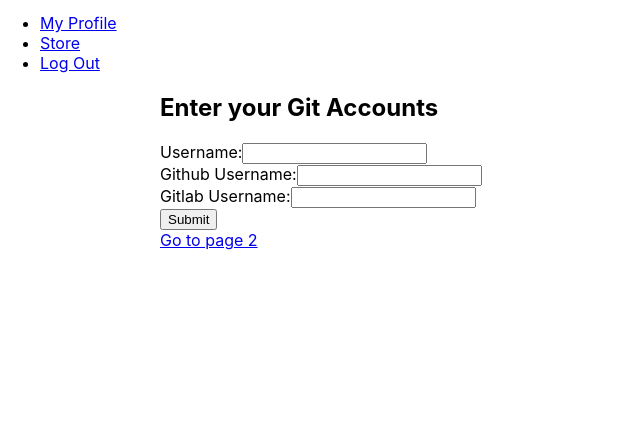
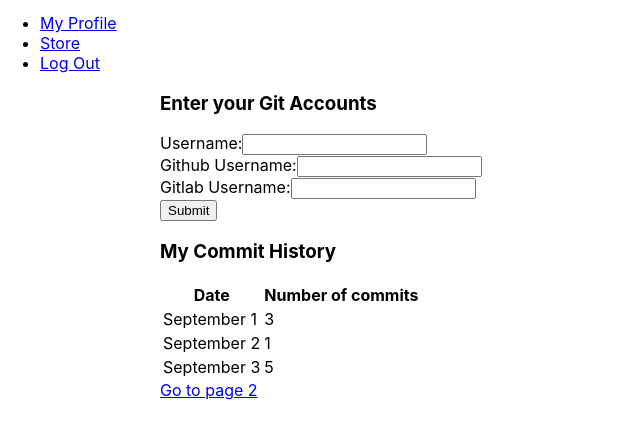
Before and after one commit to tatumalenko/fcc-jamstack-hackathon-2018, a Gatsby site: page / in a window 1280 px wide. Shown: the part 23-462 px from the top of the page, without its empty margins (0-640 px from the left). Built offline with nearby package versions, Linux system fonts and the light colour scheme; Gatsby itself is replaced by a stand-in of ours.

Commit message:
putting CommitHistory in a component

```diff
--- /dev/null
+++ b/src/components/CommitHistory.js
@@ -0,0 +1,36 @@
+import React from 'react'
+
+class CommitHistory extends React.Component {
+  render() {
+    return (
+      <div class="section">
+        <h3>My Commit History</h3>
+        <table>
+          <thead>
+            <tr>
+              <th>Date</th>
+              <th>Number of commits</th>
+            </tr>
+          </thead>
+
+          <tbody>
+            <tr>
+              <td>September 1</td>
+              <td>3</td>
+            </tr>
+            <tr>
+              <td>September 2</td>
+              <td>1</td>
+            </tr>
+            <tr>
+              <td>September 3</td>
+              <td>5</td>
+            </tr>
+          </tbody>
+        </table>
+      </div>
+    )
+  }
+}
+
+export default CommitHistory
--- a/src/components/header.js
+++ b/src/components/header.js
@@ -4,18 +4,18 @@ import React from 'react'
 const Header = ({ siteTitle }) => (
   <nav>
     <div class="nav-wrapper">
-      <a href="https://materializecss.com" class="brand-logo">
+      <a href="http://localhost:8000/" class="brand-logo">
         Commit RPG
       </a>
       <ul id="nav-mobile" class="right hide-on-med-and-down">
         <li>
-          <a href="https://materializecss.com">My Profile</a>
+          <a href="http://localhost:8000/">My Profile</a>
         </li>
         <li>
-          <a href="https://materializecss.com">Store</a>
+          <a href="http://localhost:8000/">Store</a>
         </li>
         <li>
-          <a href="https://materializecss.com">Log Out</a>
+          <a href="http://localhost:8000/">Log Out</a>
         </li>
       </ul>
     </div>
--- a/src/pages/index.js
+++ b/src/pages/index.js
@@ -2,13 +2,14 @@ import React from 'react'
 import { Link } from 'gatsby'
 
 import Layout from '../components/layout'
-import Image from '../components/image'
+import CommitHistory from '../components/CommitHistory'
+//import Image from '../components/image'
 
 const IndexPage = () => (
   <Layout>
     <div class="container">
-      <div>
-        <h2>Enter your Git Accounts</h2>
+      <div class="section">
+        <h3 class="red-text">Enter your Git Accounts</h3>
         <form>
           Username:
           <input type="text" name="username" />
@@ -24,7 +25,10 @@ const IndexPage = () => (
           </button>
         </form>
       </div>
+
+      <CommitHistory />
     </div>
+
     <Link to="/page-2/">Go to page 2</Link>
   </Layout>
 )
```
Also changed, not shown: package.json (+9 -9 lines), 1 other file.
